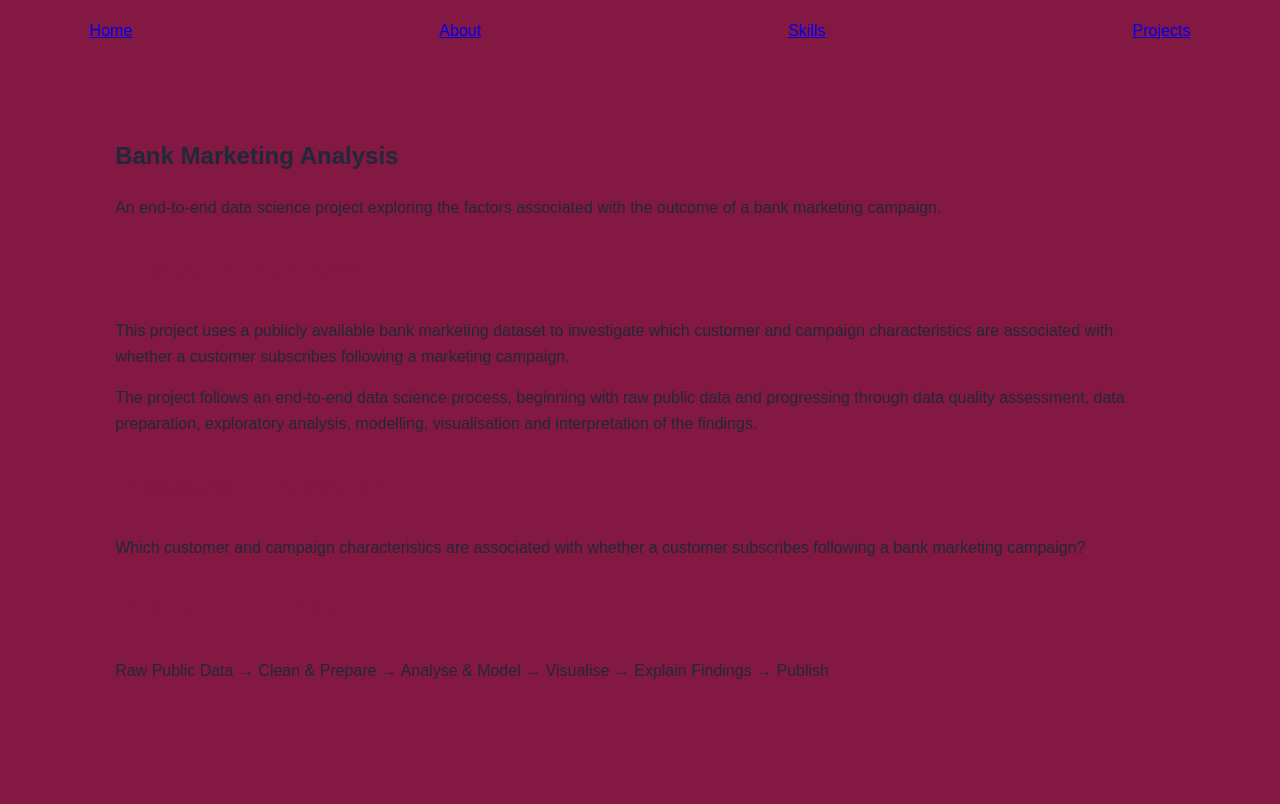
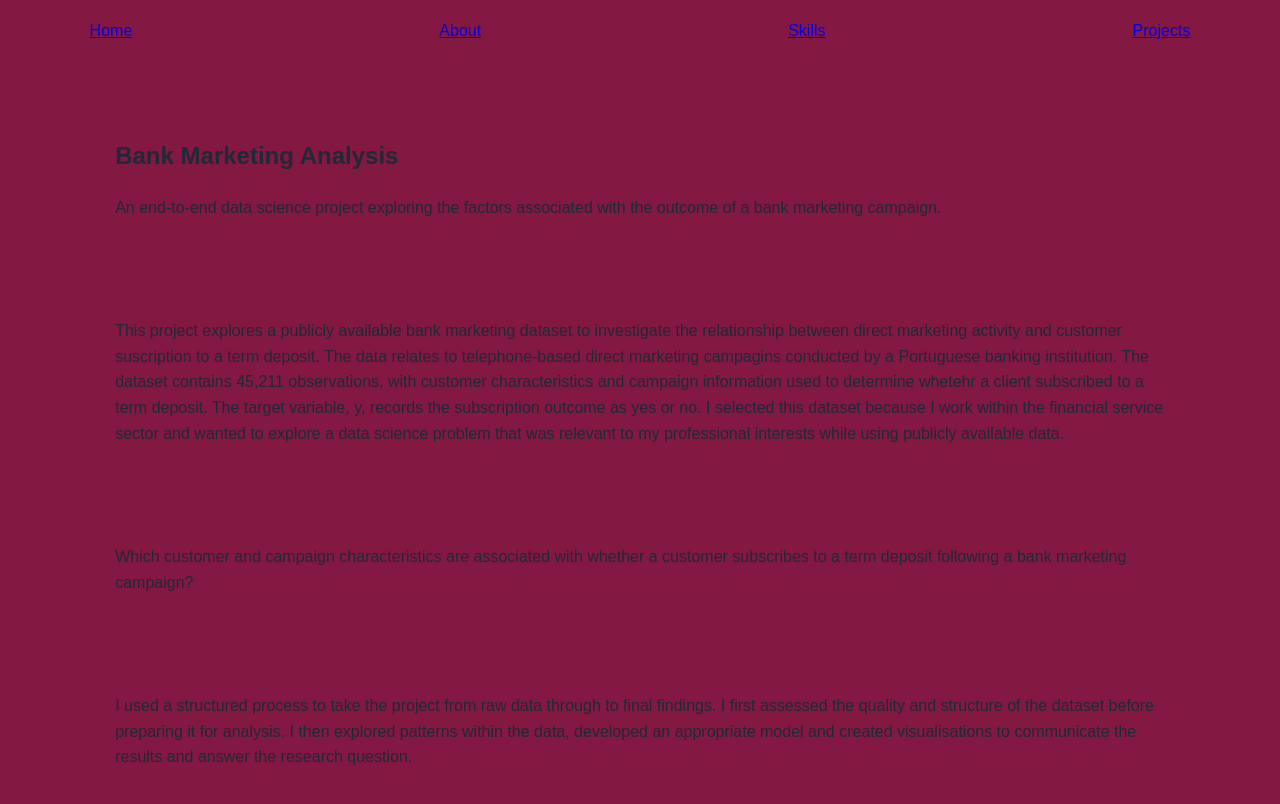
Before and after one commit to DataScienceStudent11/practice, a Jekyll site: the page project1.html, which Jekyll copies as it is, in a window 1280 px wide and 900 px high. Shown: the top 804 px of the window. Built offline with Jekyll 4.4.1, drawn with Linux system fonts in a browser that asks for light colours.

Commit message:
Update project1.html

```diff
--- a/project1.html
+++ b/project1.html
@@ -36,34 +36,23 @@
             <h2>Project Overview</h2>
 
             <p>
-                This project uses a publicly available bank marketing dataset
-                to investigate which customer and campaign characteristics are
-                associated with whether a customer subscribes following a
-                marketing campaign.
-            </p>
-
-            <p>
-                The project follows an end-to-end data science process,
-                beginning with raw public data and progressing through data
-                quality assessment, data preparation, exploratory analysis,
-                modelling, visualisation and interpretation of the findings.
+                This project explores a publicly available bank marketing dataset to investigate the relationship between direct marketing activity and customer suscription to a term deposit.
+                The data relates to telephone-based direct marketing campagins conducted by a Portuguese banking institution. The dataset contains 45,211 observations, with customer characteristics and campaign information used to determine whetehr a client subscribed to a term deposit. The target variable, y, records the subscription outcome as yes or no.
+                I selected this dataset because I work within the financial service sector and wanted to explore a data science problem that was relevant to my professional interests while using publicly available data.
             </p>
 
 
             <h2>Research Question</h2>
 
             <p>
-                Which customer and campaign characteristics are associated
-                with whether a customer subscribes following a bank
-                marketing campaign?
+                Which customer and campaign characteristics are associated with whether a customer subscribes to a term deposit following a bank marketing campaign?
             </p>
 
 
             <h2>Project Process</h2>
 
             <p>
-                Raw Public Data → Clean & Prepare → Analyse & Model →
-                Visualise → Explain Findings → Publish
+                I used a structured process to take the project from raw data through to final findings. I first assessed the quality and structure of the dataset before preparing it for analysis. I then explored patterns within the data, developed an appropriate model and created visualisations to communicate the results and answer the research question.
             </p>
 
         </section>
```
